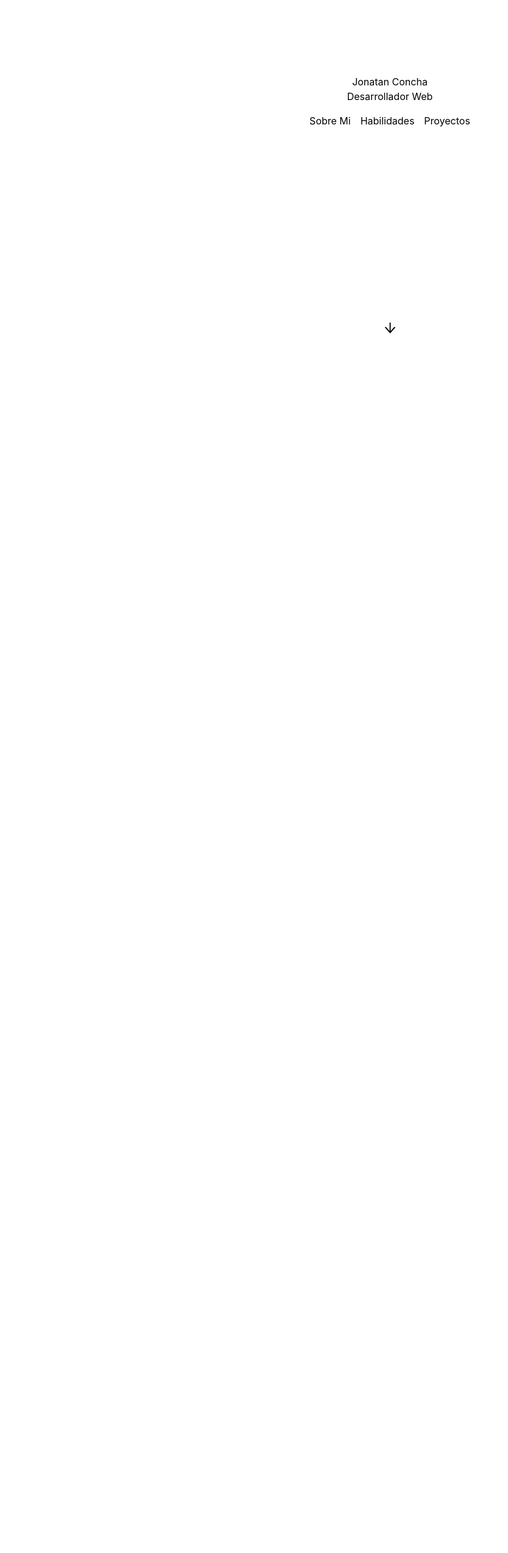
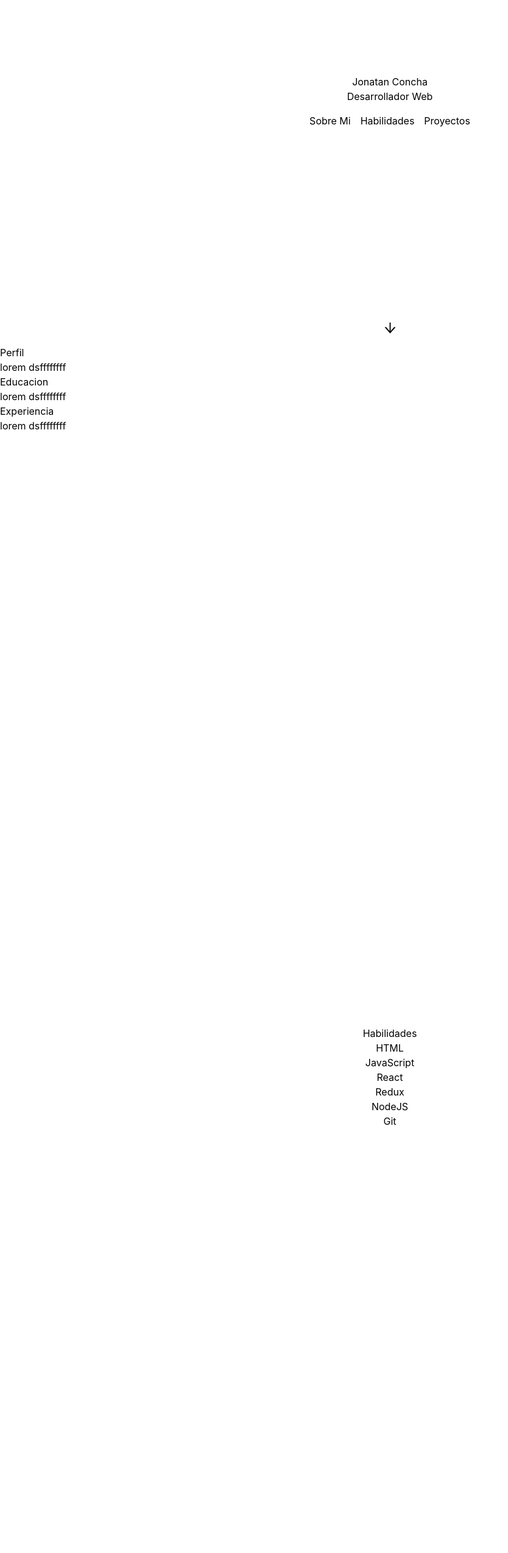
Before and after one commit to Zekret/portafolio, a React (Create React App) app: page / in a window 1280 px wide. Shown: the part 234-2780 px from the top of the page at 61% size, without its empty margins (0-834 px from the left). Before the commit the page ends 800 px from the top, so only its background shows below. Built offline with nearby package versions, Linux system fonts and the light colour scheme.

Commit message:
update: scroll state

```diff
--- a/src/components/About.js
+++ b/src/components/About.js
@@ -2,8 +2,25 @@ import React from 'react';
 
 const About = () => {
     return (
-        <div>
-
+        <div className='tw-h-screen'>
+            <div>
+                <h1>Perfil</h1>
+                <p>
+                    lorem dsffffffff
+                </p>
+            </div>
+            <div>
+                <h1>Educacion</h1>
+                <p>
+                    lorem dsffffffff
+                </p>
+            </div>
+            <div>
+                <h1>Experiencia</h1>
+                <p>
+                    lorem dsffffffff
+                </p>
+            </div>
         </div>
     );
 };
--- a/src/components/Header.js
+++ b/src/components/Header.js
@@ -1,13 +1,14 @@
 import React from 'react';
-import { NavLink } from 'react-router-dom'
+
 const Header = () => {
     return (
-        <div className='tw-p-4 tw-bg-azul-main tw-w-full'>
+        <div
+            className='tw-p-4 tw-bg-azul-main tw-w-full tw-fixed tw-z-10 tw-top-0'>
             <div className='tw-text-white tw-font-bold tw-flex tw-gap-4 tw-justify-center'>
                 <div className='tw-flex tw-gap-4'>
-                    <NavLink to='/'>Sobre Mi</NavLink>
-                    <NavLink to='/'>Habilidades</NavLink>
-                    <NavLink to='/'>Proyectos</NavLink>
+                    <div>Sobre Mi</div>
+                    <div>Habilidades</div>
+                    <div>Proyectos</div>
                 </div>
             </div>
         </div>
--- a/src/components/Profile.js
+++ b/src/components/Profile.js
@@ -1,7 +1,8 @@
 import React from 'react';
 import { AiOutlineArrowDown } from 'react-icons/ai'
 
-const Profile = () => {
+const Profile = ({ handleScroll, setScrollValue}) => {
+
     return (
         <div className='tw-h-screen tw-flex tw-flex-col tw-justify-center tw-items-center'>
             <div className='tw-flex tw-flex-col tw-text-center'>
@@ -9,18 +10,18 @@ const Profile = () => {
                 <h2>Desarrollador Web</h2>
             </div>
             <div className='tw-flex tw-flex-row tw-mt-4 tw-gap-4'>
-                <h2>
+                <h2 onClick={() => {handleScroll(); setScrollValue(939)}}>
                     Sobre Mi
                 </h2>
-                <h2>
+                <h2 id='habilidades' onClick={() => {handleScroll(); setScrollValue(1878)}}>
                     Habilidades
                 </h2>
-                <h2>
+                <h2 id='proyectos' onClick={() => {handleScroll(); setScrollValue(2817)}}>
                     Proyectos
                 </h2>
             </div>
-            <div className='tw-rounded-full tw-mb-4 tw-absolute tw-bottom-0'>
-                <AiOutlineArrowDown size={25} className='tw-transition-all tw-delay-75 hover:tw-translate-y-1 hover:tw-scale-100 hover:tw-duration-500'  />
+            <div className='tw-rounded-full tw-mb-4 tw-absolute tw-bottom-0' onClick={() => { handleScroll(); setScrollValue(939) }}>
+                <AiOutlineArrowDown size={25} className='tw-transition-all tw-delay-75 hover:tw-translate-y-1 hover:tw-scale-100 hover:tw-duration-500' />
             </div>
         </div>
     );
--- /dev/null
+++ b/src/components/Proyects.js
@@ -0,0 +1,14 @@
+import React from 'react';
+
+const Proyects = () => {
+    return (
+        <div className='tw-h-screen tw-flex tw-flex-col tw-justify-center tw-items-center'>
+            <h1>Proyectos</h1>
+            <div>
+                Tennis-Up
+            </div>
+        </div>
+    );
+};
+
+export default Proyects;
--- /dev/null
+++ b/src/components/Skills.js
@@ -0,0 +1,29 @@
+import React from 'react';
+
+const Skills = () => {
+    return (
+        <div className='tw-h-screen tw-flex tw-flex-col tw-justify-center tw-items-center'>
+            <h1>Habilidades</h1>
+            <div>
+                HTML
+            </div>
+            <div>
+                JavaScript
+            </div>
+            <div>
+                React
+            </div>
+            <div>
+                Redux
+            </div>
+            <div>
+                NodeJS
+            </div>
+            <div>
+                Git
+            </div>
+        </div>
+    );
+};
+
+export default Skills;
--- a/src/pages/Main.js
+++ b/src/pages/Main.js
@@ -1,11 +1,29 @@
-import React, { useState } from 'react';
+import React, { useEffect, useState } from 'react';
 import About from '../components/About';
 import Header from '../components/Header';
 import Profile from '../components/Profile';
+import Proyects from '../components/Proyects';
+import Skills from '../components/Skills';
 
 const Main = () => {
 
-    const [sticky, setSticky] = useState(false)
+    const [sticky, setSticky] = useState(false);
+    const [scrollValue, setScrollValue] = useState(0);
+
+    useEffect(() => {
+        window.addEventListener('scroll', () => {
+            const scrolled = window.scrollY;
+            if (scrolled === 939 || scrolled > 939) {
+                setSticky(true)
+            } else {
+                setSticky(false)
+            }
+        })
+    })
+
+    const handleScroll = () => {
+        window.scrollTo({ top: scrollValue, behavior: 'smooth' })
+    }
 
     const renderContent = () => {
 
@@ -13,16 +31,17 @@ const Main = () => {
 
         allContent =
             <div>
-                <Profile />
-                {sticky && <Header />}
+                <Profile handleScroll={() => handleScroll()} setScrollValue={setScrollValue} />
+                {sticky && <Header scrollValue={scrollValue} setSticky={setSticky} />}
                 <About />
+                <Skills />
+                <Proyects />
             </div>
         return allContent
 
     }
     return (
         <div>
-
             <div>{renderContent()}</div>
         </div>
     );
```
Also changed, not shown: 1 other file (tests, documents, lock files or other folders).
